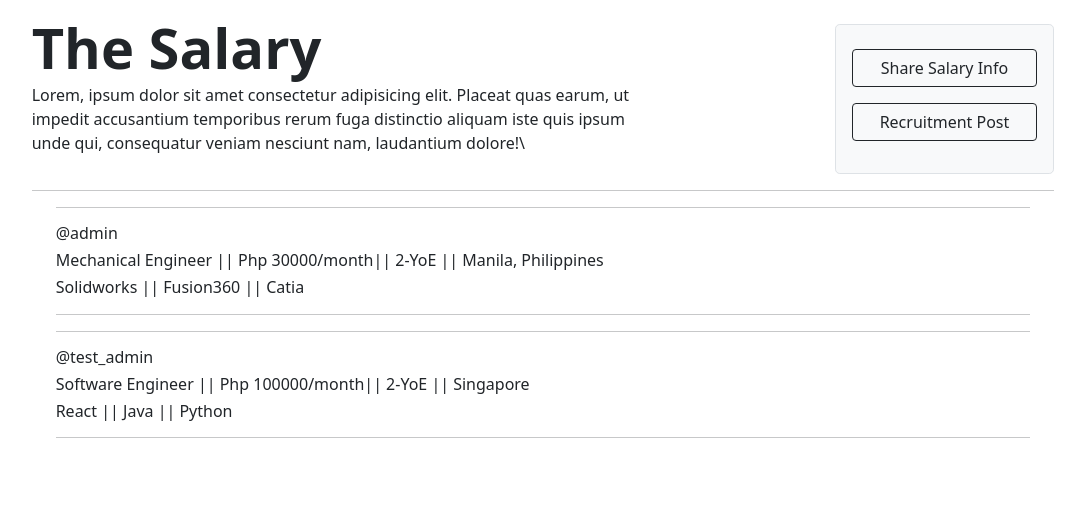
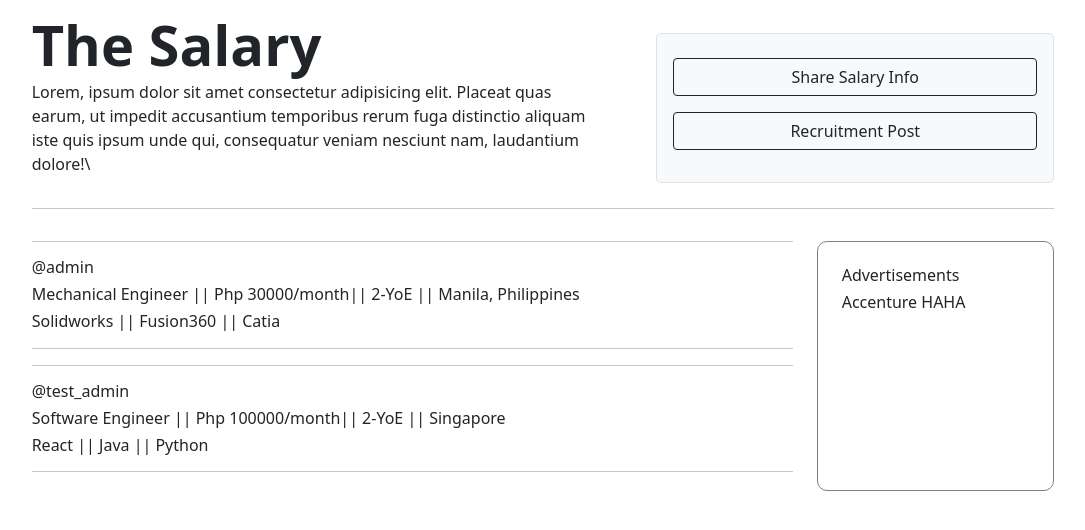
Before and after one commit to vlad10100/theSalary, a Django app: page /salary/home/ in a window 1280 px wide. Shown: the part 62-592 px from the top of the page, without its empty margins (97-1182 px from the left). Run offline with Django 4.2, Linux system fonts and the light colour scheme; data comes from the database, SQL or seed files in the repository; both versions use the stored data as it was after the commit.

Commit message:
if user have already create a profile condition

```diff
--- a/account/views.py
+++ b/account/views.py
@@ -27,6 +27,9 @@ class UserLoginView(LoginView):
     template_name = 'landing_page.html'
     fields = ['email', 'password']
     redirect_authenticated_user = True
+
+
+
     def success_url(self):
         return reverse_lazy('salary:home_page')
 
--- a/salary/views.py
+++ b/salary/views.py
@@ -15,10 +15,20 @@ from account.models import UserProfile
 
 
 
-class HomePageView(ListView):                                           # retrieve all
+class HomePageView(ListView):                                                            # retrieve all
     template_name = 'home.html'
     context_object_name = 'list'
     queryset = UserProfile.objects.all()
+
+    def get_context_data(self, **kwargs):
+        id_list = UserProfile.objects.values('id')
+        # id_list -->>>  <QuerySet [{'id': 4}, {'id': 7}, {'id': 3}, {'id': 6}, {'id': 1}, {'id': 2}, {'id': 5}]>
+        query = {'id':self.request.user.id}
+        context = super().get_context_data(**kwargs)
+        context['id_list'] = id_list
+        context['query'] = query
+        return context
+
 
 class SalaryPostDetail(DetailView):
     template_name = 'salary_blog/salary_post_detail.html'
--- a/templates/home.html
+++ b/templates/home.html
@@ -7,41 +7,82 @@
 <div class="container col-xl-10 col-xxl-8">
 
   <div class="row align-items-center g-lg-5">
-    <div class="col-lg-9 text-center text-lg-start">
+
+    <div class="col-lg-7 text-center text-lg-start">
       <h1 class="display-4 fw-bold lh-1">The Salary</h1>
-      <p class="col-lg-10">Lorem, ipsum dolor sit amet consectetur adipisicing elit. Placeat quas earum, ut impedit
+      <p>Lorem, ipsum dolor sit amet consectetur adipisicing elit. Placeat quas earum, ut impedit
         accusantium temporibus rerum fuga distinctio aliquam iste quis ipsum unde qui, consequatur veniam nesciunt nam,
         laudantium dolore!\</p>
     </div>
 
-
-    <div class="col-md-10 mx-auto col-lg-3 text-center">
-      <div class="p-4 p-md-3 mt-2 border rounded-3 bg-light">
+    {% if user.is_authenticated %}
+      {% if query in id_list %}
+      <div class="col-md-10 mx-auto col-lg-5 text-center">
+        <div class="p-4 p-md-3 mt-2" style="background-color: white; border: solid grey 1px; border-radius: 5px;">
+          <h6>@{{request.user.username}}</h6>
+          <h6>{{request.user.userprofile.position}} || {{request.user.userprofile.yoe}} ||
+            {{request.user.userprofile.location}}</h6>
+          <h6>{{request.user.userprofile.tool_1}} || {{request.user.userprofile.tool_2}} ||
+            {{request.user.userprofile.tool_3}}</h6>
+        </div>
+      </div>
+      {% else %}
+      <div class="col-md-10 mx-auto col-lg-5 text-center">
+        <div class="p-4 p-md-3 mt-2 border rounded-3 bg-light">
           <div class="mb-3 mt-2">
-            <a class="w-100 btn btn-md btn-outline-dark" href="">Share Salary Info</a>
+            <a class="w-100 btn btn-md btn-outline-dark" href="{% url 'account:userprofile_create' %}">Share Salary Info</a>
           </div>
           <div class="mb-3">
             <button class="w-100 btn btn-md btn-outline-dark">Recruitment Post</button>
           </div>
 
+        </div>
+      </div>
+      {% endif %}
+    {% else %}
+    <div class="col-md-10 mx-auto col-lg-5 text-center">
+      <div class="p-4 p-md-3 mt-2 border rounded-3 bg-light">
+        <div class="mb-3 mt-2">
+          <a class="w-100 btn btn-md btn-outline-dark" href="{% url 'account:user_login' %}">Share Salary Info</a>
+        </div>
+        <div class="mb-3">
+          <button class="w-100 btn btn-md btn-outline-dark">Recruitment Post</button>
+        </div>
+
       </div>
     </div>
+
+    {% endif %}
+
+
+
+
   </div>
 
   <div>
     <hr>
   </div>
 
-  <div class="container">
-    {% for item in list %}
-      <div class="container">
+  <div class="row">
+    <div class="col-lg-9">
+      {% for item in list %}
+      <div>
         <hr>
-        <a href="{% url 'salary:salary_post_detail' item.id %}" class="text-decoration-none text-dark"><h6>@{{item.user.username}}</h6></a>
+        <a href="{% url 'salary:salary_post_detail' item.id %}" class="text-decoration-none text-dark">
+          <h6>@{{item.user.username}}</h6>
+        </a>
         <h6>{{item.position}} || Php {{item.salary}}/month|| {{item.yoe}}-YoE || {{item.location}}</h6>
         <h6>{{item.tool_1}} || {{item.tool_2}} || {{item.tool_3}}</h6>
         <hr>
       </div>
-    {% endfor %}
+      {% endfor %}
+    </div>
+    <div class="contaier col-lg-3">
+      <div class="p-4 mt-3" style="background-color: white; border: solid grey 1px; border-radius: 10px; height: 95%;">
+        <h6>Advertisements</h6>
+        <h6>Accenture HAHA</h6>
+      </div>
+    </div>
   </div>
 
 
--- a/templates/profile/detail_profile.html
+++ b/templates/profile/detail_profile.html
@@ -6,7 +6,7 @@
 {% block content %}
 
 
-<div class="container mx-auto0" style="padding-right: 10%; padding-left: 10%;">
+<div class="container mx-auto" style="padding-right: 10%; padding-left: 10%; padding-top: 40px;">
     <div class="row g-0 border rounded overflow-hidden flex-md-row mb-4 shadow-sm h-md-250 position-relative">
         <div class="col-auto d-none d-lg-block">
             <svg class="bd-placeholder-img" width="200" height="250" xmlns="http://www.w3.org/2000/svg" role="img"
--- a/templates/salary_blog/salary_post_detail.html
+++ b/templates/salary_blog/salary_post_detail.html
@@ -14,6 +14,8 @@
     <p>{{post.location}}</p>
 
 
-    <p style="padding-top: 50px;">Add post, info, blog, and resume</p>
+    <p style="padding-top: 50px;">******Add post, info, blog, and resume</p>
+    <p>********story</p>
+    <p>********comment section</p>
 </div>
 {% endblock %}
--- a/templates/signup.html
+++ b/templates/signup.html
@@ -47,7 +47,11 @@
       <label for="id_password2">Re-enter Password</label>
     </div>
     <button class="btn btn-outline-dark col-12">SignUp</button>
+
   </form>
+  <div class="text-center pt-2 pb-5">
+    <small class="text-muted">Already have an account?<a class="text-decoration-none text-dark" href="{% url 'account:user_login' %}">Login</a></small>
+  </div>
 </div>
 
 
```
Also changed, not shown: templates/landing_page.html (+7 -2 lines), db.sqlite3.
